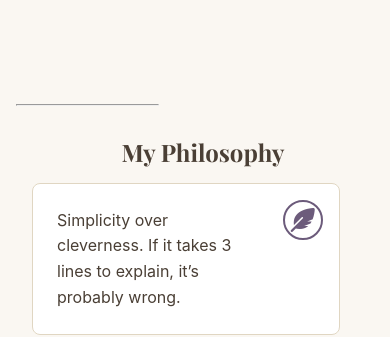
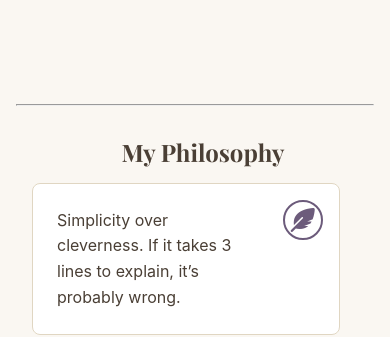
Before and after one commit to abhilashini/abhilashini.github.io, a Jekyll site: the page built from index.md, in a window 390 px wide. Shown: the part 386-723 px from the top of the page. Built offline with Jekyll 4.4.1, drawn with Linux system fonts in a browser that asks for light colours.

Commit message:
CSS correction for mobiles

```diff
--- a/assets/css/style.css
+++ b/assets/css/style.css
@@ -215,33 +215,6 @@
   outline: 2px solid var(--color-primary); /* Focus indicator */
 }
 
-/* Mobile adaptation */
-@media (max-width: 768px) {
-  .section-title,
-  .doodle {
-    position: static;
-    width: 100%;
-    text-align: center;
-    margin: 1rem 0;
-  }
-
-  .section-title--left,
-  .section-title--right {
-    left: auto;
-    right: auto;
-  }
-
-  .doodle--left,
-  .doodle--right {
-    left: auto;
-    right: auto;
-  }
-
-  .section-divider {
-    width: 40%;
-  }
-}
-
 @media (max-width: 768px) {
   /* Reset absolute positioning for mobile */
   .section-title,
```
